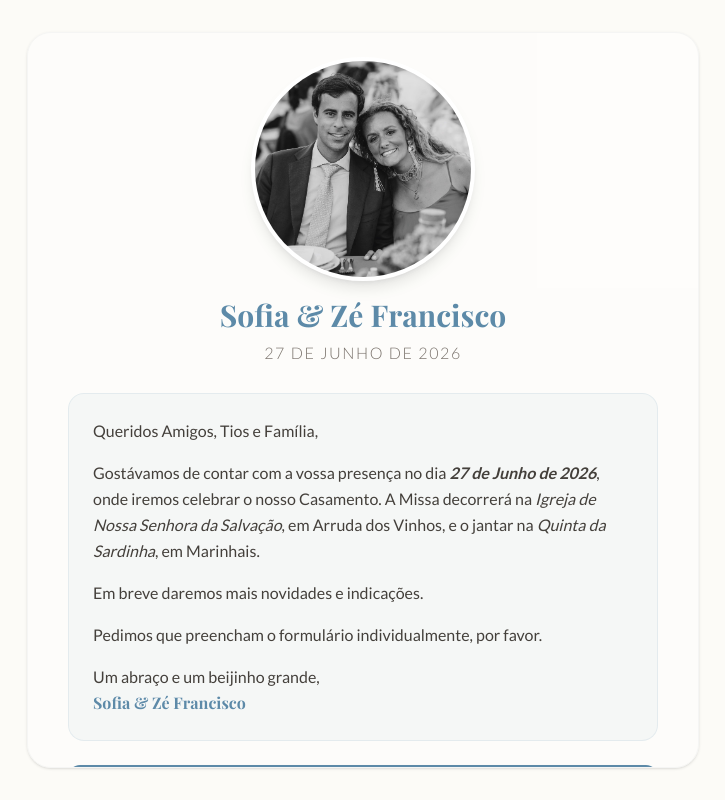
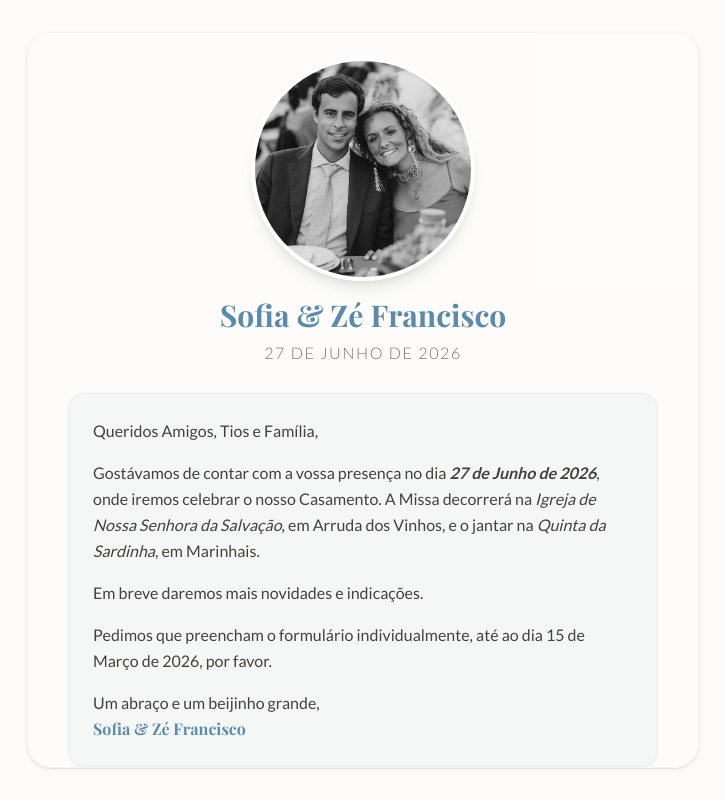
Before and after one commit to KikoRSilva/casamento-sofia-e-ze-francisco, a React (Vite) app: page / in a window 1280 px wide. Shown: the whole page, without its empty margins (277-1002 px from the left). Built offline with nearby package versions, Linux system fonts and the light colour scheme; no server answers; a web font is replaced by a local one.

Commit message:
Update RSVP instructions in App.tsx to include a deadline for form submission by March 15, 2026.

```diff
--- a/App.tsx
+++ b/App.tsx
@@ -339,7 +339,7 @@ const App: React.FC = () => {
                     onde iremos celebrar o nosso Casamento. A Missa decorrerá na <span className="italic">Igreja de Nossa Senhora da Salvação</span>, em Arruda dos Vinhos, e o jantar na <span className="italic">Quinta da Sardinha</span>, em Marinhais.
                   </p>
                   <p className="mb-4">Em breve daremos mais novidades e indicações.</p>
-                  <p className="mb-4">Pedimos que preencham o formulário individualmente, por favor.</p>
+                  <p className="mb-4">Pedimos que preencham o formulário individualmente, até ao dia 15 de Março de 2026, por favor.</p>
                   <p>Um abraço e um beijinho grande,<br/><strong className="serif text-[#5D8AA8]">Sofia & Zé Francisco</strong></p>
                 </div>
                 <button
```
